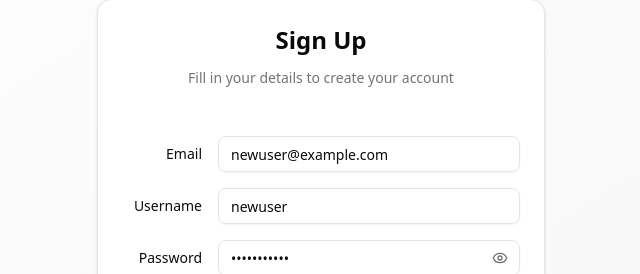
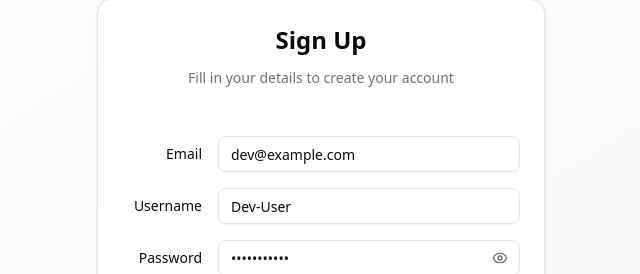
Before and after one commit to tigerbook73/mj-next, a Next.js app: page /signup in a window 1280 px wide. Shown: the part 212-486 px from the top of the page, without its empty margins (319-959 px from the left). Built offline with nearby package versions, Linux system fonts and the light colour scheme; no server answers; what openapi-fetch would draw is missing.

Commit message:
feat: update default values for email and username in SignUp component for development environment

```diff
--- a/src/app/signup/page.tsx
+++ b/src/app/signup/page.tsx
@@ -81,9 +81,8 @@ export default function SignUp() {
     mode: "onBlur",
     reValidateMode: "onBlur",
     defaultValues: {
-      email:
-        process.env.NODE_ENV === "development" ? "newuser@example.com" : "",
-      username: process.env.NODE_ENV === "development" ? "newuser" : "",
+      email: process.env.NODE_ENV === "development" ? "dev@example.com" : "",
+      username: process.env.NODE_ENV === "development" ? "Dev-User" : "",
       password: process.env.NODE_ENV === "development" ? "password123" : "",
       confirmPassword:
         process.env.NODE_ENV === "development" ? "password123" : "",
```
